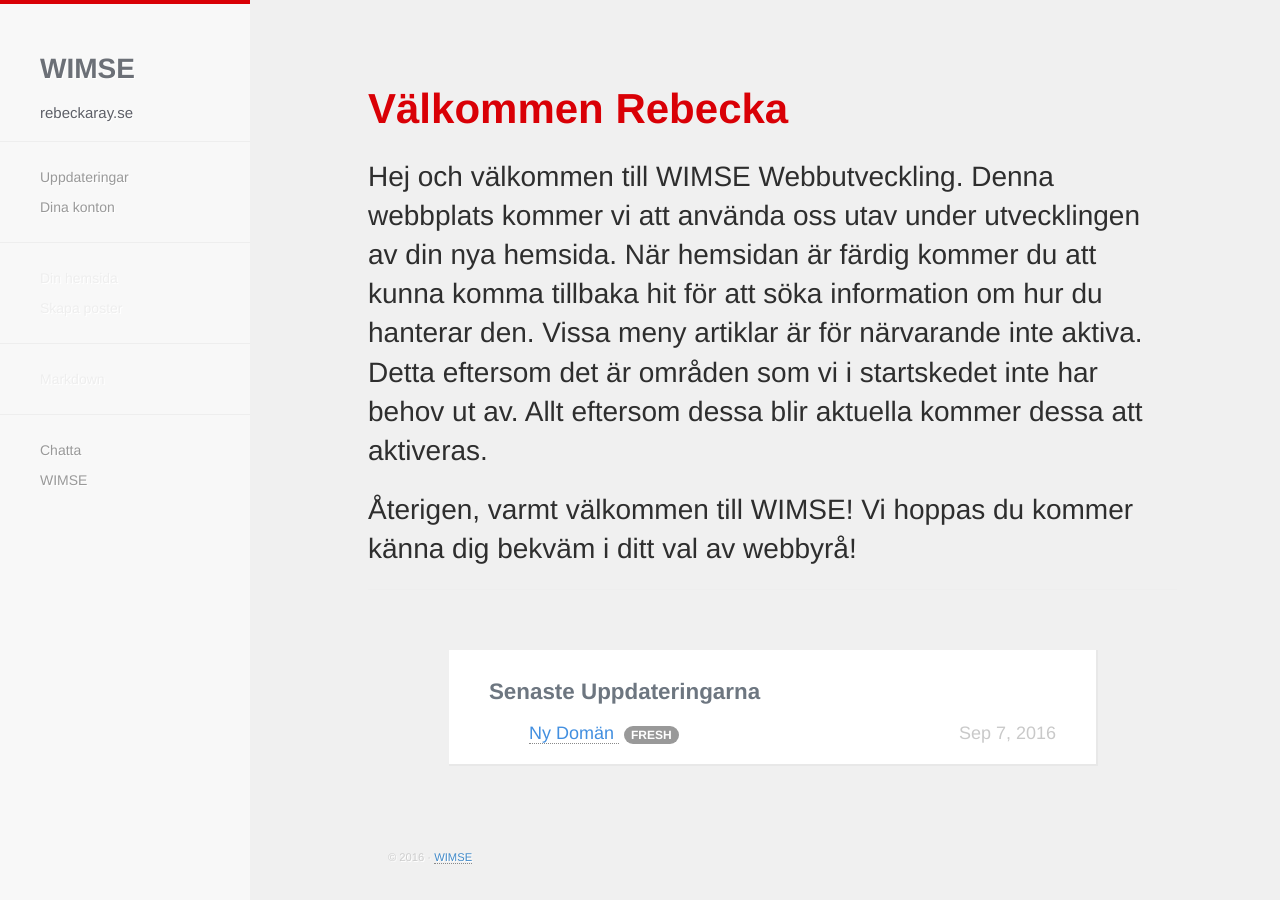
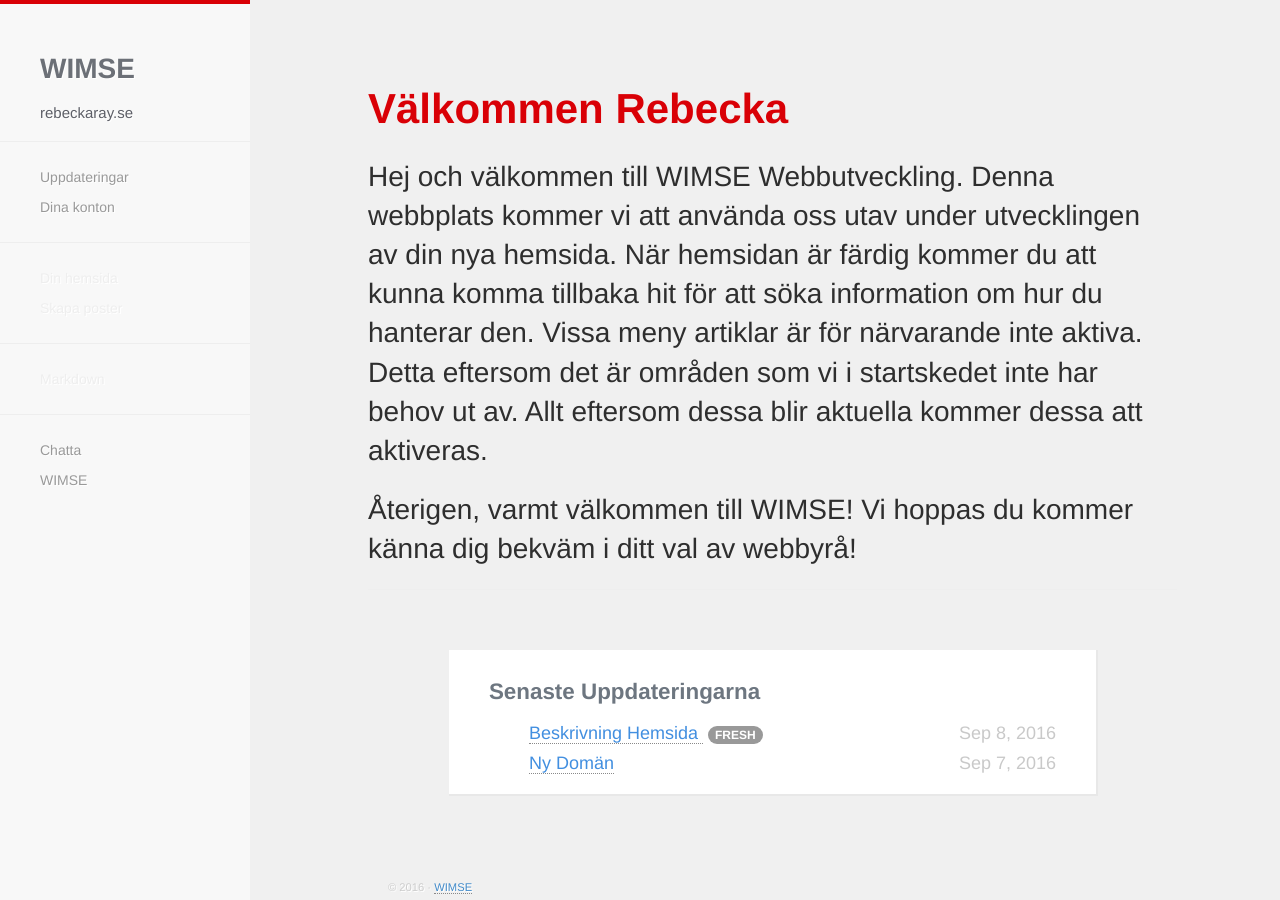
Before and after one commit to rebeckaray/rebeckaray.github.io, a Jekyll site: the page built from index.html, in a window 1280 px wide and 900 px high, scrolled down 707 px. Built offline with Jekyll 4.4.1, drawn with Linux system fonts in a browser that asks for light colours; nearby versions of some CDN libraries; Markdown is read by kramdown in place of the engine named in the settings; a file with an impossible date is left out; before the commit the page ends 1577 px from its top, so only the background shows below that.

Commit message:
Updated 2016-09-08-Beskrivning-hemsida.markdown

```diff
--- a/_posts/2016-09-08-Beskrivning-hemsida.markdown
+++ b/_posts/2016-09-08-Beskrivning-hemsida.markdown
@@ -1,7 +1,7 @@
 ---
 published: true
 title: Beskrivning Hemsida
-date: {}
+date: 2016-09-08T00:00:00.000Z
 ---
 Hej Rebecka,
 
```
